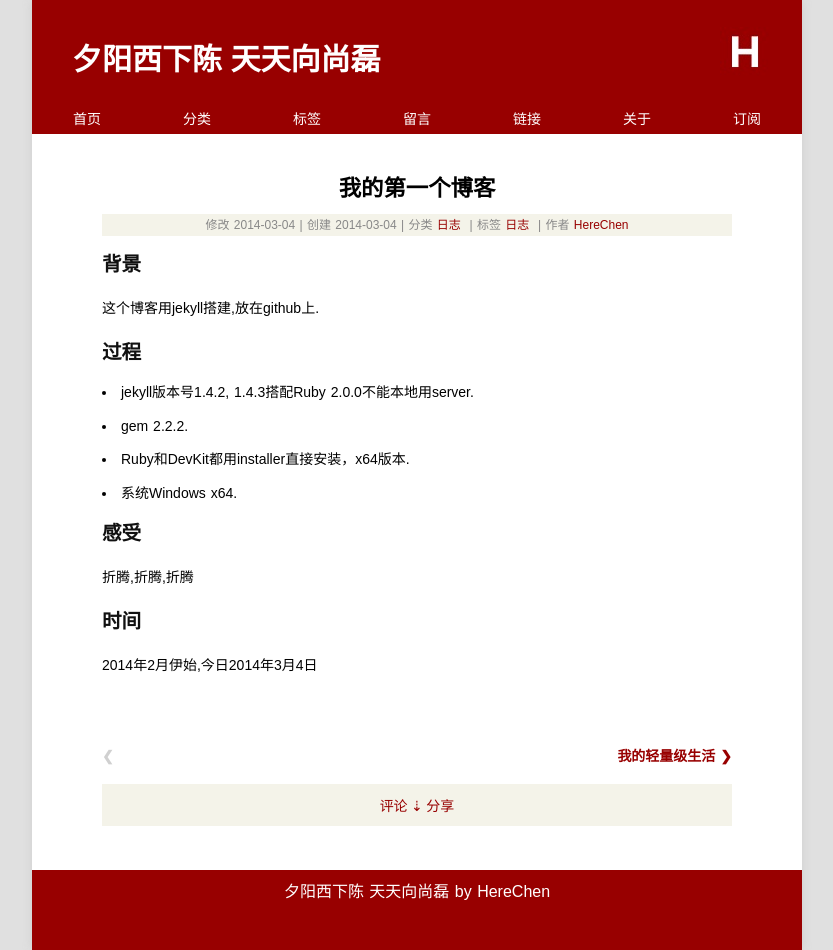
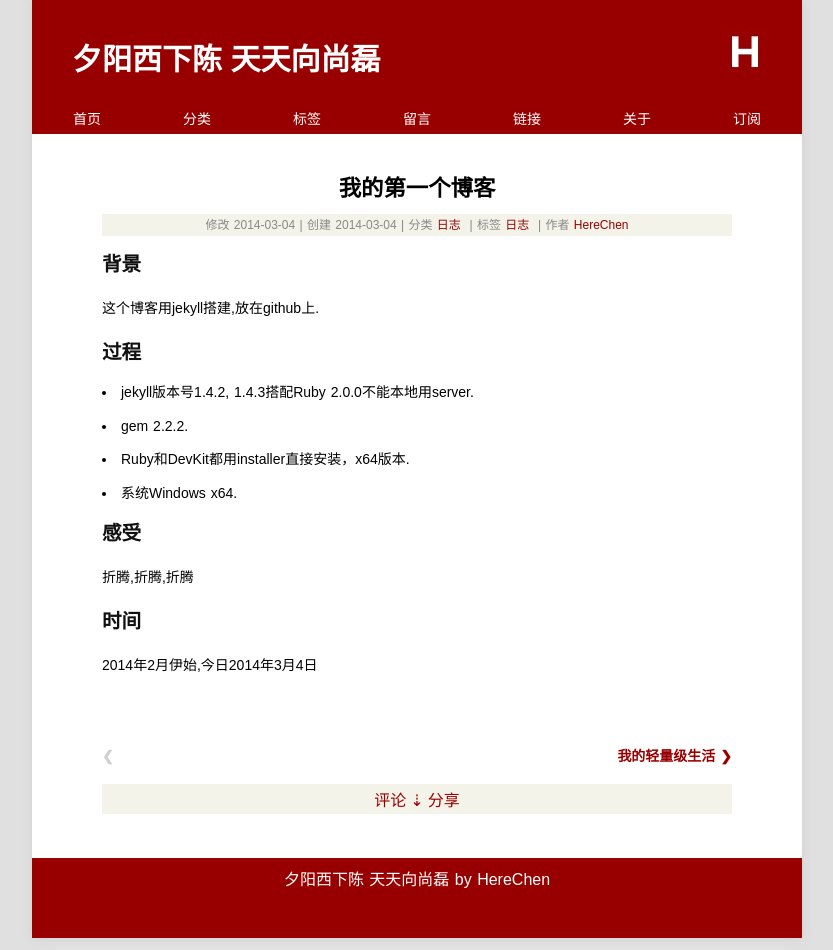
Before and after one commit to Xuezhiyuanlin/herechen.github.io, a Jekyll site: the page built from _posts/2014-03-04-first-blog.md, in a window 1280 px wide. Shown: the whole page, without its empty margins (223-1056 px from the left). Built offline with Jekyll 4.4.1, drawn with Linux system fonts in a browser that asks for light colours; some web fonts are replaced; Markdown is read by kramdown in place of the engine named in the settings; comment, search, counter and statistics services are not loaded.

Commit message:
herechen

```diff
--- a/media/css/style.css
+++ b/media/css/style.css
@@ -144,14 +144,5 @@ footer a:hover {border-bottom: 1px dashed #BBB;text-decoration: none;color: #fff
 .paginator .current-page {color: white;background: #980000;}
 .paginator a:hover{color: #ffffff;background: #980000;}
 
-.displaybutton{
-	font-family: "Microsoft YaHei";
-	font-size: 1em;
-	width:630px;
-	height:42px;
-	background: #f4f3e9;
-	color:#980000;
-	vertical-align: middle;
-	cursor: pointer;
-}
+.displaybutton{font-family: "Microsoft YaHei";font-size: 16px;width:630px; height:30px;background: #f4f3e9;color:#980000;vertical-align: middle; cursor: pointer;}
 #instantclick-bar{background: #980000;}
```
